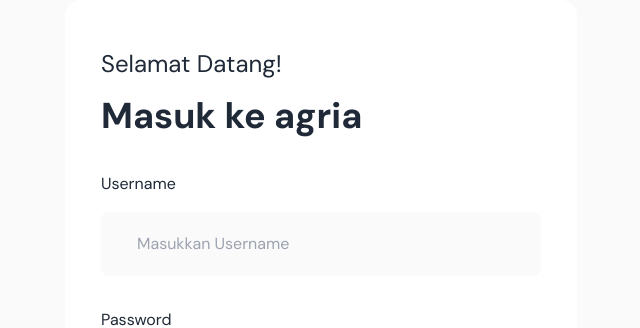
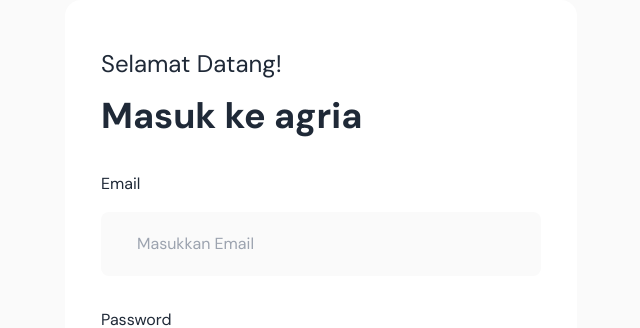
Before and after one commit to Einrafh/agria-frontend, a React (Vite) app: page /login in a window 1280 px wide. Shown: the top 328 px of the page, without its empty margins (319-959 px from the left). Built offline with nearby package versions, Linux system fonts and the light colour scheme.

Commit message:
fix: fix name input

```diff
--- a/src/pages/login/Login.jsx
+++ b/src/pages/login/Login.jsx
@@ -17,11 +17,11 @@
                         <div className="flex flex-col gap-y-6 lg:gap-y-8">
                             <div className="flex flex-col gap-y-2 lg:gap-y-4">
                                 <h3 className="font-dmSans text-sm lg:text-base">
-                                    Username
+                                    Email
                                 </h3>
                                 <input
                                     type="text"
-                                    placeholder="Masukkan Username"
+                                    placeholder="Masukkan Email"
                                     className="bg-[#FAFAFA] rounded-lg font-dmSans w-full lg:w-[440px] px-6 lg:px-9 py-4 lg:py-5"
                                 />
                             </div>
```
